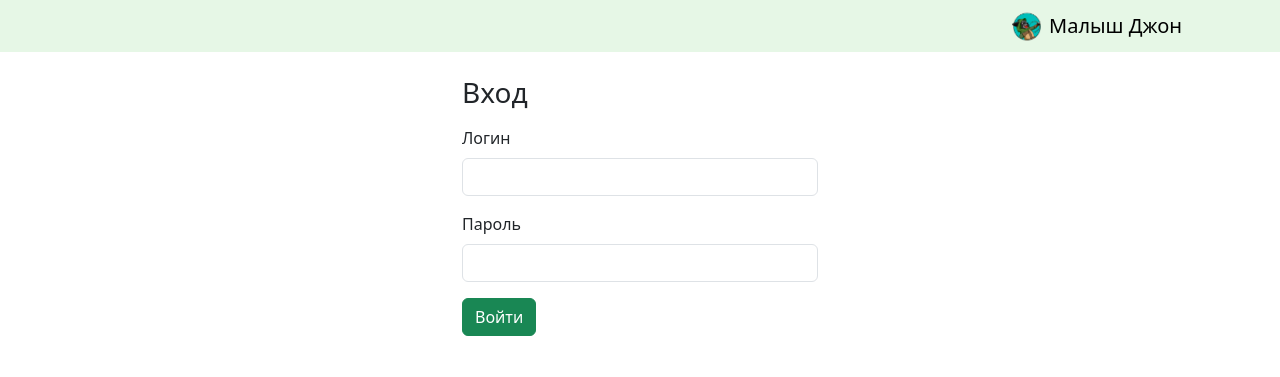
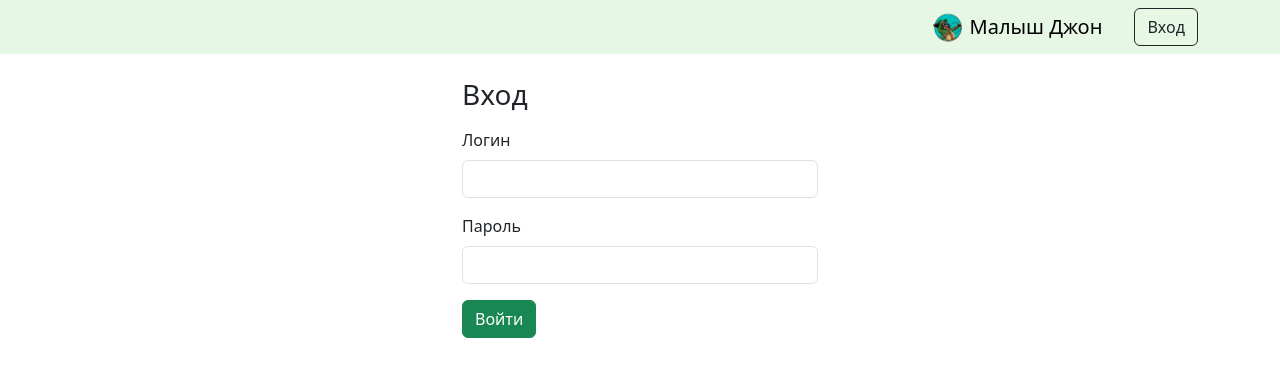
Before and after one commit to DanteJet/littlejohn, a Django app: page /login/?next=/children/create/ in a window 1280 px wide. Shown: the top 377 px of the page. Run offline with Django 5.2, Linux system fonts and the light colour scheme.

Commit message:
Добавить кнопку вход на публичный лендинг

```diff
--- a/core/templates/includes/navbar.html
+++ b/core/templates/includes/navbar.html
@@ -26,6 +26,8 @@
             {% csrf_token %}
             <button type="submit" class="btn btn-outline-dark">Выход</button>
           </form>
+          {% else %}
+          <a href="{% url 'login' %}" class="btn btn-outline-dark ms-3">Вход</a>
           {% endif %}
         </div>
       </div>
```
